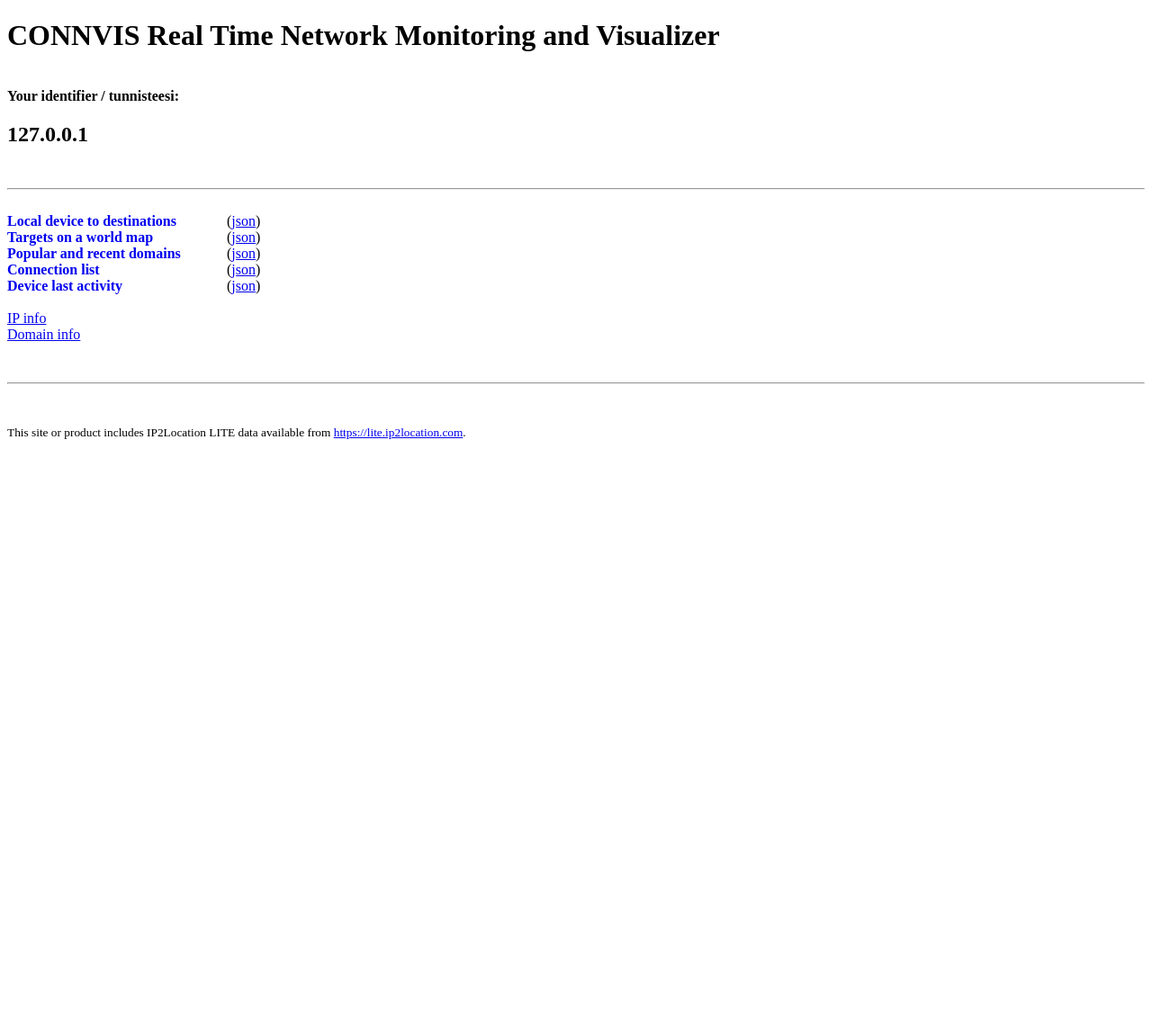
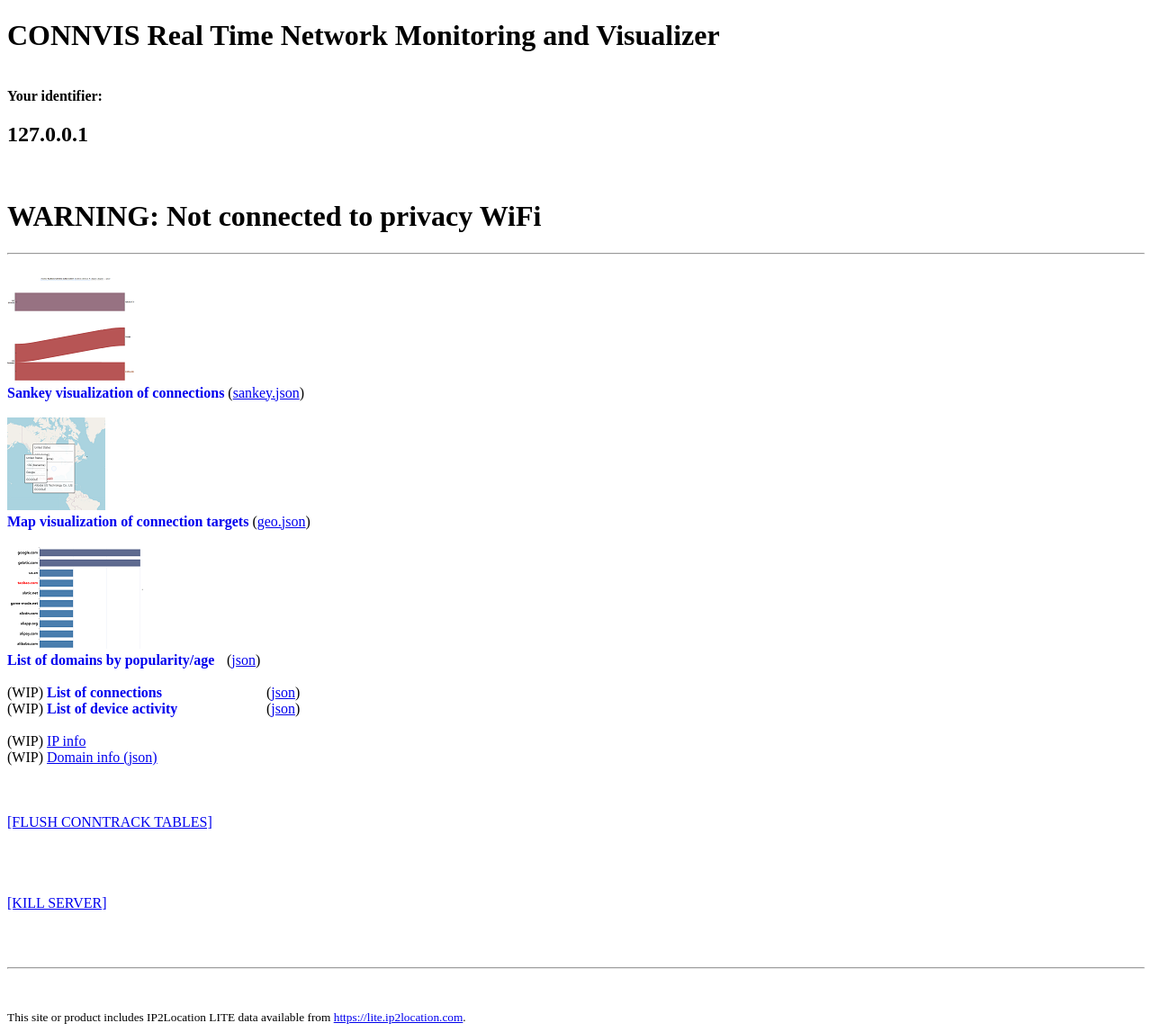
Before and after one commit to koivunen/connvis, a Flask app: page / in a window 1280 px wide. Shown: the whole page at 90% size. Before the commit the page ends 488 px from the top, so only its background shows below. Run offline with Flask 2, Linux system fonts and the light colour scheme; parts of the project's set-up code (start-up, migrations or seed data) failed here and were passed over.

Commit message:
add thumbnail images, extra features

```diff
--- a/static/geo/index.html
+++ b/static/geo/index.html
@@ -16,6 +16,11 @@
             bottom: 0;
             right: 0;
         }
+        .leaflet-tooltip:hover {
+    z-index: 123456;
+}
+
+
     </style>
 </head>
 <body>
--- a/static/sankey/index.html
+++ b/static/sankey/index.html
@@ -32,10 +32,10 @@
 
         <div class="error" id="error"></div>
         <div id="status_containing">
-            Sisältää: <span id="containing"></span>
+            Containing: <span id="containing"></span>
         </div>
         <div id="status_link_count">
-            Kohteita yhteensä: <span id="link_count"></span><span id="link_count_visible_wrap"> (näytetään <span
+            Total destinations: <span id="link_count"></span><span id="link_count_visible_wrap"> (showing <span
                     id="link_count_visible"></span>)</span>
         </div>
         <div id="pausecontainer"> <button onclick="ImportData()" name="import">Import</button> <button
--- a/static/sankey/index.js
+++ b/static/sankey/index.js
@@ -1,4 +1,5 @@
 'use strict';
+var last_error_data;
 
 var colorGenerator = d3.scaleOrdinal(d3.schemeCategory10);
 var layout = d3.sankey()
@@ -75,7 +76,7 @@ async function updateLoop() {
 				link["color"]=interpolate(ageness);
 			}
 			d3.select('#error').text('');
-			d3.select('#containing').text(data.containing=="purged"?"Vain suosituimmat laitteiden yhteiset kohteet":(data.containing=="all"?"Kaikkien laitteiden kaikki kohteet":"Laitteiden yhteiset kohteet"));
+			d3.select('#containing').text(data.containing=="purged"?"(VERY LIMITED) Only popular common destinations":(data.containing=="all"?"All":"(LIMITED) Common connections only"));
 			d3.select('#link_count').text(data.link_count);
 			d3.select('#link_count_visible').text(data.links.length);
 			if (data.links.length==data.link_count) {
--- a/templates/hello.html
+++ b/templates/hello.html
@@ -22,26 +22,42 @@
 
 	<h1>CONNVIS Real Time Network Monitoring and Visualizer</h1>
 	<br/>
-	<span><b>Your identifier / tunnisteesi: </b><h2 class="yourname">{{ yourname }}</h2></span>
+	<span><b>Your identifier: </b><h2 class="yourname">{{ yourname }}</h2></span>
 	<br/>
+	<span id="dnsprivacytest"></span>
 	<hr/>
 	<br/>
-	<a class="vislink" href="sankey/index.html">Local device to destinations</a> (<a href="sankey.json">json</a>)
-	<br/>
-	<a class="vislink" href="geo/index.html">Targets on a world map</a> (<a href="geo.json">json</a>)
-	<br/>
-	<a class="vislink" href="dnsbar/index.html">Popular and recent domains</a> (<a href="dnsbar.json">json</a>)
-	<br/>
-	<a class="vislink" href="conntrack/index.html">Connection list</a> (<a href="conntrack.json">json</a>)
-	<br/>
-	<a class="vislink" href="activity/index.html">Device last activity</a> (<a href="deviceactivity.json">json</a>)
+
+	<a class="vislink" href="sankey/index.html"><img class="visthumb" src="sankey/thumb.png"></img><br/>Sankey visualization of connections</a> (<a href="sankey.json">sankey.json</a>)
 	<br/>
 	<br/>
-	<a href="/ipinfo.json">IP info</a>
+	<a class="vislink" href="geo/index.html"><img class="visthumb" src="geo/thumb.png"></img><br/>Map visualization of connection targets</a> (<a href="geo.json">geo.json</a>)
+	<br/>
+	<br/>
+	<a class="vislink" href="dnsbar/index.html"><img class="visthumb" src="dnsbar/thumb.png"></img><br/>List of domains by popularity/age</a> (<a href="dnsbar.json">json</a>)
+	<br/>	<br/>
+	(WIP) <a class="vislink" href="conntrack/index.html">List of connections</a> (<a href="conntrack.json">json</a>)
+	<br/>
+	(WIP) <a class="vislink" href="activity/index.html">List of device activity</a> (<a href="deviceactivity.json">json</a>)
+	<br/>
+	<br/>
+	(WIP) <a href="/ipinfo.json">IP info</a>
 
 	<br/>
-	<a href="/ipdomainquerymappingshort.json">Domain info</a>
+	(WIP) <a href="/ipdomainquerymappingshort.json">Domain info (json)</a>
 
+	<br/>
+	<br/>
+	<br/>
+	<br/>
+	<a href="/flush">[FLUSH CONNTRACK TABLES]</a>
+	<br/>
+	<br/>
+	<br/>
+	<br/>
+	<br/>
+	<a href="/kill">[KILL SERVER]</a>
+	<br/>
 	<br/>
 	<br/>
 	<br/>
@@ -49,5 +65,71 @@
 	<br/>
 	<br/>
 	 <small>This site or product includes IP2Location LITE data available from <a href="https://lite.ip2location.com">https://lite.ip2location.com</a>.</small>
+
+	 <script>
+
+function checkAny() {
+
+fetch("http://privacy.test", {
+    method: "GET",
+	mode: 'cors',
+    headers: {
+        "Content-Type": "application/text"
+    }
+})
+    .then(response => {
+        if (response.status != 200) {
+            return Promise.reject(response);
+        }
+        return response
+    })
+    .then(data => {
+
+		document.getElementById('dnsprivacytest').innerHTML = "<h1>WARNING: DNS PRIVACY MAY BE ENABLED!</h1>";
+
+
+        console.log("Success");
+        console.log(data);
+    })
+    .catch(error => {
+		console.log("Fetch error");
+		console.log(error);
+
+		document.getElementById('dnsprivacytest').innerHTML = "<h1>WARNING: Not connected to privacy WiFi</h1>";
+
+    });
+
+}
+
+fetch("http://githubconnvis.neverssl.com", {
+    method: "GET",
+	mode: 'cors',
+    headers: {
+        "Content-Type": "application/text"
+    }
+})
+    .then(response => {
+        if (response.status != 202) {
+            return Promise.reject(response);
+        }
+        return response
+    })
+    .then(data => {
+        console.log("Success");
+        console.log(data);
+    })
+    .catch(error => {
+		console.log("Fetch error");
+		console.log(error);
+
+
+		checkAny();
+
+    });
+
+
+
+	 </script>
+
 </body>
 </html>
```
Also changed, not shown: static/dnsbar/thumb.png (added), static/geo/thumb.png (added), static/sankey/thumb.png (added).
